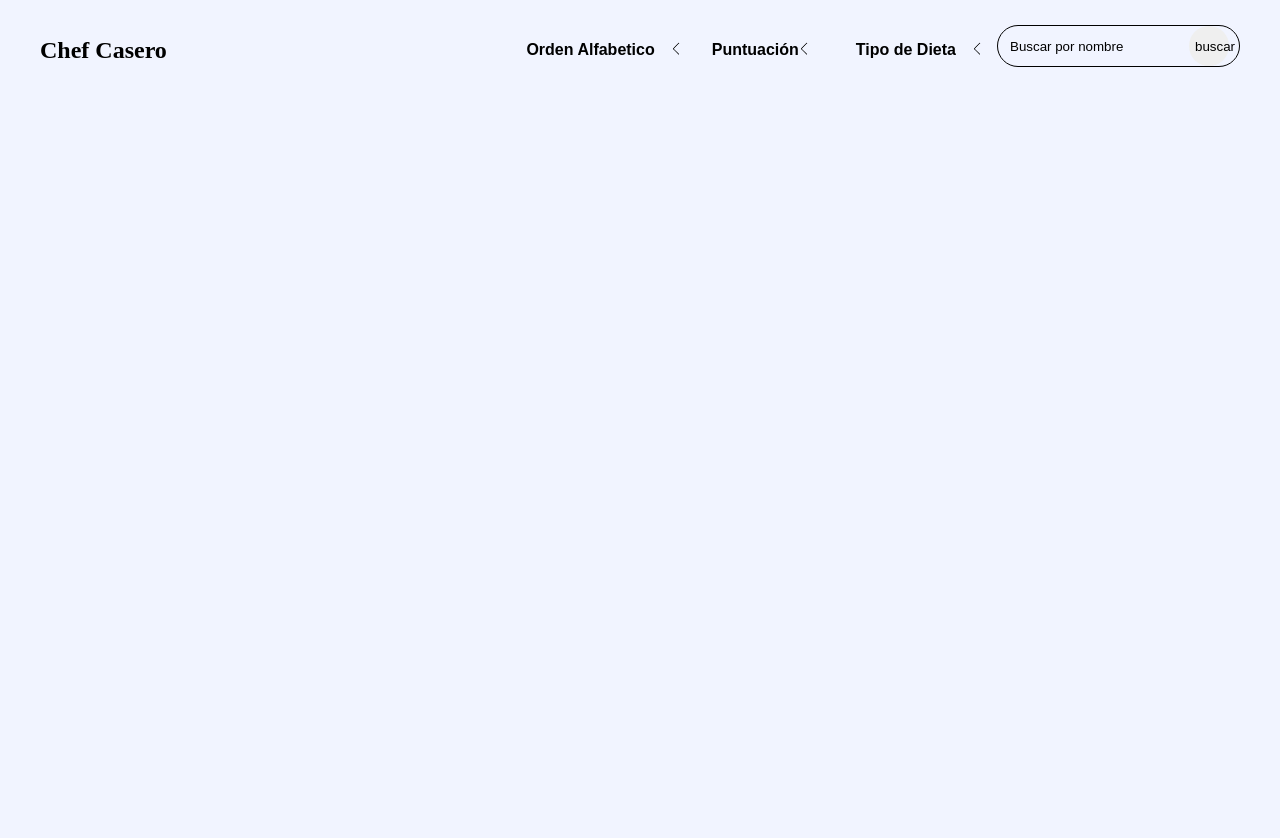
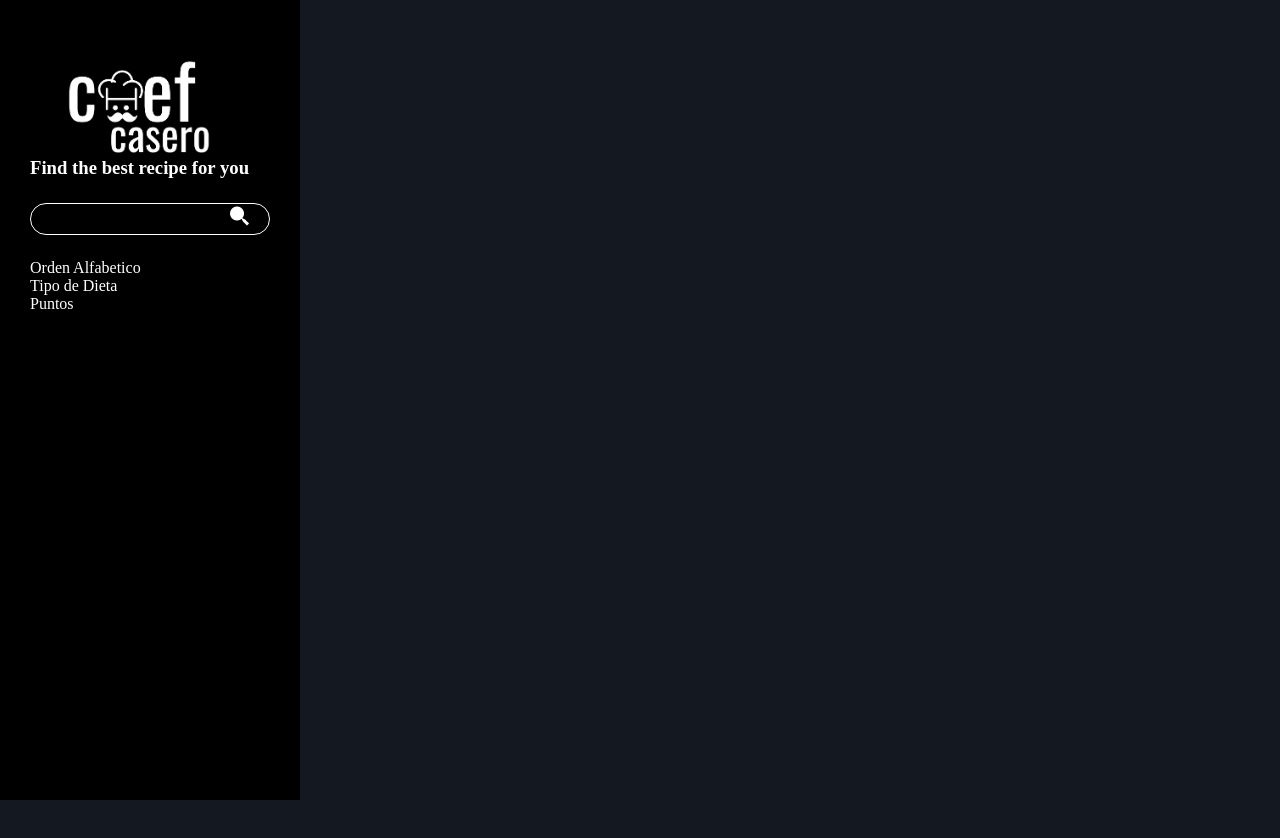
Before and after one commit to ethanial1/PI-Food, a React (Create React App) app in the folder client/: page /home in a window 1280 px wide. Shown: the top 838 px of the page. After the commit the page ends 800 px from the top, so only its background shows below. Built offline with nearby package versions, Linux system fonts and the light colour scheme; a web font is replaced by a local one.

Commit message:
SideBar - client

```diff
--- a/client/public/index.html
+++ b/client/public/index.html
@@ -10,34 +10,12 @@
       content="Web site created using create-react-app"
     />
     <link rel="apple-touch-icon" href="%PUBLIC_URL%/logo192.png" />
-    <!--
-      manifest.json provides metadata used when your web app is installed on a
-      user's mobile device or desktop. See https://developers.google.com/web/fundamentals/web-app-manifest/
-    -->
     <link rel="manifest" href="%PUBLIC_URL%/manifest.json" />
-    <!--
-      Notice the use of %PUBLIC_URL% in the tags above.
-      It will be replaced with the URL of the `public` folder during the build.
-      Only files inside the `public` folder can be referenced from the HTML.
-
-      Unlike "/favicon.ico" or "favicon.ico", "%PUBLIC_URL%/favicon.ico" will
-      work correctly both with client-side routing and a non-root public URL.
-      Learn how to configure a non-root public URL by running `npm run build`.
-    -->
+    <link href='https://unpkg.com/boxicons@2.1.1/css/boxicons.min.css' rel='stylesheet'>
     <title>React App</title>
   </head>
   <body>
     <noscript>You need to enable JavaScript to run this app.</noscript>
     <div id="root"></div>
-    <!--
-      This HTML file is a template.
-      If you open it directly in the browser, you will see an empty page.
-
-      You can add webfonts, meta tags, or analytics to this file.
-      The build step will place the bundled scripts into the <body> tag.
-
-      To begin the development, run `npm start` or `yarn start`.
-      To create a production bundle, use `npm run build` or `yarn build`.
-    -->
   </body>
 </html>
--- a/client/src/components/Recetas/RecetaCard.jsx
+++ b/client/src/components/Recetas/RecetaCard.jsx
@@ -0,0 +1,21 @@
+import React from 'react';
+import st from './RecetaCard.module.css';
+
+const RecetaCard = () => {
+    return (
+        <div className={st.card}>
+            <img src="https://spoonacular.com/recipeImages/715497-312x231.jpg" alt="plato 1" />
+            <div className={st.info}>
+                <h3>Arraz con leche</h3>
+                <ul>
+                    <li>Tipo1</li>
+                </ul>
+            </div>
+            <div className={st.docu}>
+                <button>p</button>
+            </div>
+        </div>
+    )
+};
+
+export default RecetaCard;
--- a/client/src/components/Recetas/Recetas.module.css
+++ b/client/src/components/Recetas/Recetas.module.css
@@ -1,5 +1,12 @@
 .wrapper {
     width: 100%;
     height: calc(100vh - 50px);
-    background: #f1f4ff;
+    display: grid;
+    grid-template-columns: repeat(auto-fill, 250px);
+    gap: 40px;
+    padding: 10px;
+    padding-top: 1.5rem;
+    justify-content: center;
+    align-items: baseline;
+    transition: all 0.5s ease-in;
 }
--- a/client/src/components/Recetas/RecetasList.jsx
+++ b/client/src/components/Recetas/RecetasList.jsx
@@ -1,10 +1,17 @@
 import React from 'react';
+import RecetaCard from './RecetaCard';
 import st from './Recetas.module.css';
 
 const RecetasList = () => {
     return (
         <section className={st.wrapper}>
-
+            <RecetaCard />
+            <RecetaCard />
+            <RecetaCard />
+            <RecetaCard />
+            <RecetaCard />
+            <RecetaCard />
+            <RecetaCard />
         </section>
     )
 };
--- /dev/null
+++ b/client/src/components/SideBar/SideBar.jsx
@@ -0,0 +1,46 @@
+import React from 'react';
+import st from './SideBar.module.css';
+import img from '../../assets/logoWhite.png';
+
+const SideBar = () => {
+    return (
+        <aside className={st.sidebar}>
+            <div className={st.logo}>
+                <img src={img} alt="chef casero" />
+            </div>
+            <div className={st.search}>
+                <h3>Find the best recipe for you</h3>
+                <div>
+                    <input type="text" name="search" id="reach" />
+                    <button><i className='bx bxs-search-alt-2'></i></button>
+                </div>
+            </div>
+            <div className={st.filtros}>
+                <details className="collapse">
+                    <summary className="title">Orden Alfabetico</summary>
+                    <hr className="divider" />
+                    <ul>
+                        <li>A - Z</li>
+                        <li>Z - A</li>
+                    </ul>
+                </details>
+                <details className="collapse">
+                    <summary className="title">Tipo de Dieta</summary>
+                    <hr className="divider" />
+                    <ul>
+                        <li>Vegetariana</li>
+                    </ul>
+                </details>
+                <details className="collapse">
+                    <summary className="title">Puntos</summary>
+                    <hr className="divider" />
+                    <ul>
+                        <li></li>
+                    </ul>
+                </details>
+            </div>
+        </aside>
+    )
+};
+
+export default SideBar;
--- /dev/null
+++ b/client/src/components/SideBar/SideBar.module.css
@@ -0,0 +1,101 @@
+.sidebar {
+    position: fixed;
+    height: 100vh;
+    padding: 30px;
+    width: 300px;
+    background: black;
+}
+
+.logo {
+    text-align: center;
+}
+
+.logo > img {
+    width: 70%;
+}
+
+
+.search div:nth-child(2){
+    display: flex;
+    border-radius: 20px;
+    padding: 0 10px;
+    margin-top: 1.5rem;
+    border: 1px solid white;
+}
+
+.search div:nth-child(2) input{
+    background: transparent;
+    border: none;
+    color: white;
+}
+
+.search div:nth-child(2) input:focus {
+    outline: none;
+}
+
+.search div:nth-child(2) button {
+    color: white;
+    font-size: 1.5rem;
+}
+
+/* -- */
+.filtros {
+    margin-top: 1.5rem;
+    transition: all 0.3s ease-in-out;
+}
+.filtros details summary {
+    list-style: inside none;
+}
+
+.collapse {
+  --sp-sm: 1.8rem;
+  --sp-md: 2.4rem;
+  width: 100%;
+  max-width: 72rem;
+  margin: 0 auto;
+  border-radius: 0.8rem;
+  border: 0.1rem solid #fafafa;
+  box-shadow: 0.1rem 0.1rem 0.3rem rgba(0, 0, 0, 0.25);
+  background-color: #f5f4f9;
+  transition: box-shadow 250ms;
+  will-change: box-shadow;
+  overflow: hidden;
+  transition: all .4s;
+}
+
+.collapse:hover {
+    box-shadow: 0.1rem 0.1rem 1.8rem rgba(0, 0, 0, 0.25);
+  }
+
+.title {
+    position: relative;
+    padding: var(--sp-md);
+    font-size: 1.8rem;
+    font-weight: 700;
+    user-select: none;
+    cursor: pointer;
+}
+.title::after {
+    content: "→";
+    position: absolute;
+    right: var(--sp-md);
+    top: 50%;
+    transform: translateY(-50%);
+}
+
+.divider {
+    margin: 0 var(--sp-md);
+    border-radius: 99em;
+    border: 0.1rem solid currentColor;
+    background: currentColor;
+    color: #e1e1e1;
+}
+
+.description {
+    padding: var(--sp-md);
+    margin: 0;
+    font-size: 1.4rem;
+}
+.description:not(:first-of-type) {
+    padding-top: 0;
+}
--- a/client/src/index.css
+++ b/client/src/index.css
@@ -8,9 +8,18 @@ body {
   font-family: 'Moul', cursive;
   -webkit-font-smoothing: antialiased;
   -moz-osx-font-smoothing: grayscale;
+  background: #141921;
+  color: white;
 }
 
 code {
   font-family: source-code-pro, Menlo, Monaco, Consolas, 'Courier New',
     monospace;
 }
+
+button {
+  border: none;
+  cursor: pointer;
+  margin-right: 1rem;
+  background-color: transparent;
+}
--- a/client/src/views/Home/Home.jsx
+++ b/client/src/views/Home/Home.jsx
@@ -1,12 +1,11 @@
 import React from 'react';
-import NavBar from '../../components/NavBar/NavBar';
 import RecetasList from '../../components/Recetas/RecetasList';
+import SideBar from '../../components/SideBar/SideBar';
 
 const Home = () => {
   return (
     <>
-      <NavBar />
-      <RecetasList />
+    <SideBar />
     </>
   )
 };
```
Also changed, not shown: client/src/assets/logoBlack.png (added), client/src/assets/logoWhite.png (added), client/src/components/Recetas/RecetaCard.module.css (added).
